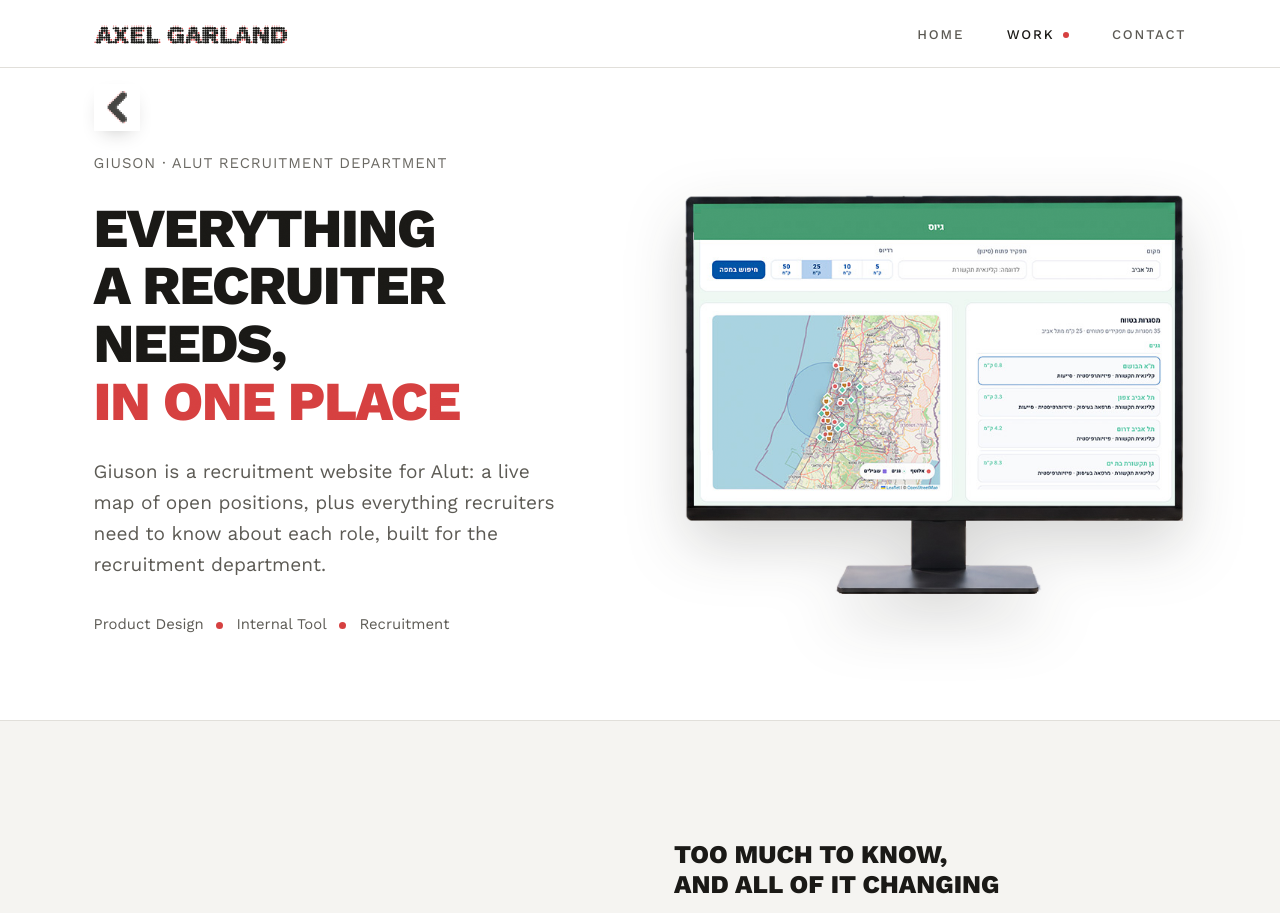
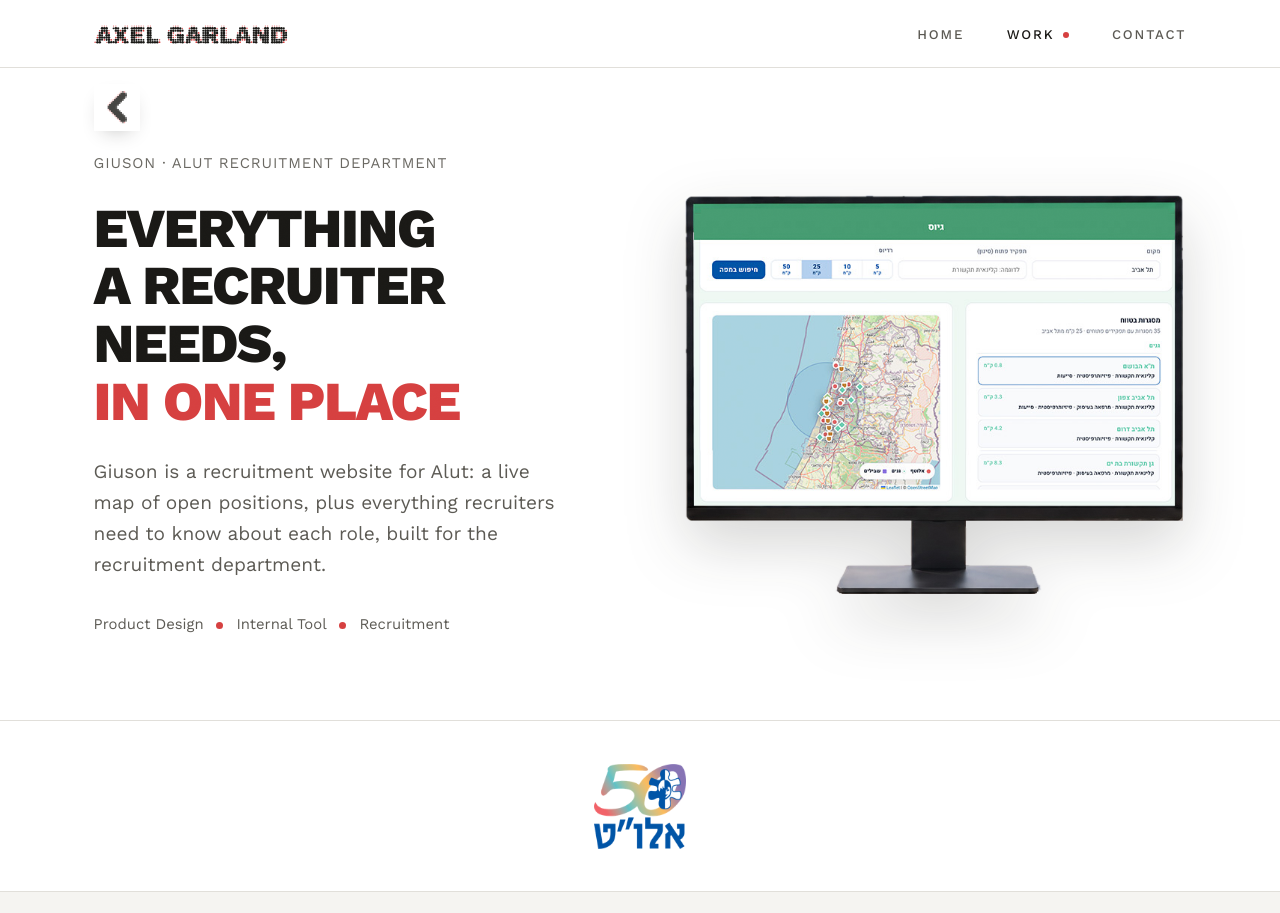
Before and after one commit to AxelGarland/AxelGarland, a Next.js app: page /work/giuson in a window 1280 px wide. Shown: the top 913 px of the page. Built offline with nearby package versions, Linux system fonts and the light colour scheme.

Commit message:
Giuson: a strip with the small Alut logo centred under the header
Co-Authored-By: Claude Sonnet 5.5 <noreply@anthropic.com>

```diff
--- a/app/work/giuson/page.tsx
+++ b/app/work/giuson/page.tsx
@@ -99,6 +99,20 @@ export default function GiusonPage() {
             </div>
           </div>
         </header>
+
+        {/* A strip with the client's logo */}
+        <div className="border-t border-line bg-surface py-8 md:py-10">
+          <div className="mx-auto flex max-w-content items-center justify-center px-6">
+            <Image
+              src={pictureSrc("giuson/alut-logo-strip.png")}
+              alt="Alut, the Israeli Society for Children and Adults with Autism"
+              width={260}
+              height={240}
+              className="h-16 w-auto md:h-20"
+              sizes="80px"
+            />
+          </div>
+        </div>
 
         {/* Problem: the scattered-sources sum on the left, the text on the right */}
         <section className="border-t border-line bg-paper py-20 md:py-28">
```
Also changed, not shown: public/pictures/giuson/alut-logo-strip.png (added).
